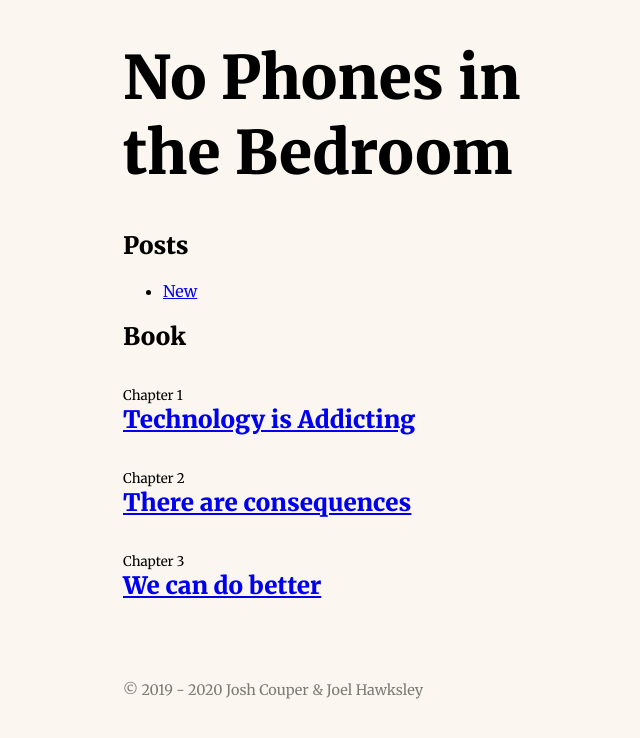
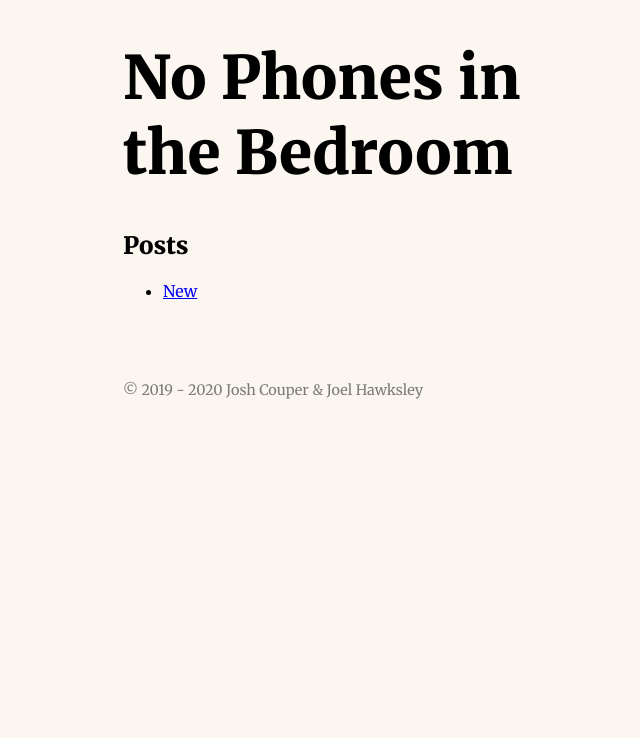
Before and after one commit to joelhawksley/no-phones-in-the-bedroom, a Jekyll site: the page built from index.html, in a window 1280 px wide. Shown: the top 738 px of the page, without its empty margins (267-907 px from the left). Built offline with Jekyll 4.4.1, drawn with Linux system fonts in a browser that asks for light colours.

Commit message:
remove chapters. let's just make it a blog!

```diff
--- a/_chapters/technology-is-addicting.md
+++ /dev/null
@@ -1,5 +0,0 @@
----
-title: Technology is Addicting
----
-
-And here's why.
--- a/_chapters/there-are-consequences.md
+++ /dev/null
@@ -1,5 +0,0 @@
----
-title: There are consequences
----
-
-Some are significant.
--- a/_chapters/we-can-do-better.md
+++ /dev/null
@@ -1,5 +0,0 @@
----
-title: We can do better
----
-
-and here is how
--- a/index.html
+++ b/index.html
@@ -14,15 +14,4 @@ title: No Phones in the Bedroom
       </li>
     {% endfor %}
   </ul>
-  <h2>Book</h2>
-  {% for chapter in site.chapters %}
-  <div class="index-chapter">
-    <small>Chapter {{ forloop.index }}</small>
-    <h2>
-      <a href="{{ chapter.url }}">
-      {{ chapter.title }}
-      </a>
-    </h2>
-  </div>
-  {% endfor %}
 </div>
```
Also changed, not shown: _layouts/chapter.html (deleted, +0 -9 lines).
